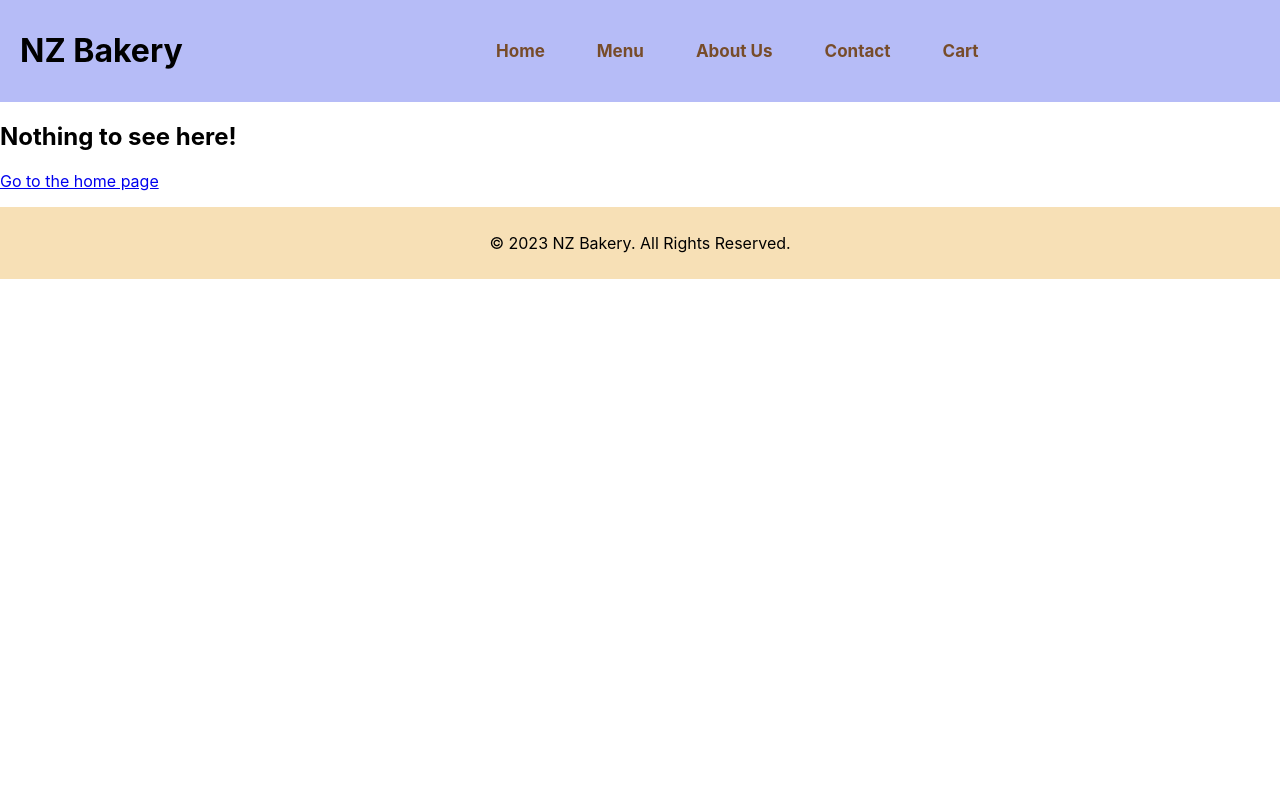
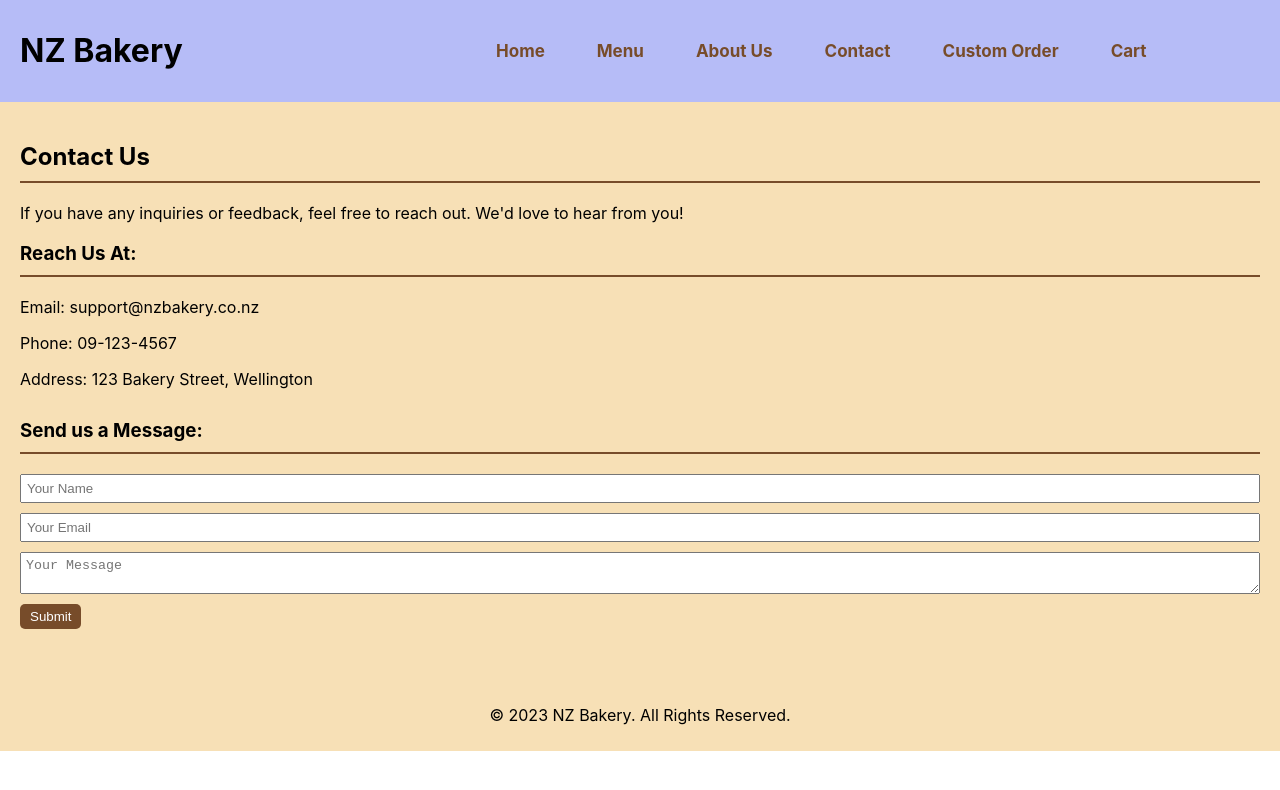
Before and after one commit to shaheensystems/bakery-react, a React (Create React App) app: page /custom in a window 1280 px wide. Shown: the top 790 px of the page. Built offline with nearby package versions, Linux system fonts and the light colour scheme.

Commit message:
add custom order page

```diff
--- a/src/App.js
+++ b/src/App.js
@@ -8,6 +8,7 @@ import AboutUs from './AboutUs';
 import Contact from './Contact';
 import { useState } from 'react';
 import {Routes, Route, Link} from 'react-router-dom';
+import CustomOrder from './CustomOrder';
 function App() {
   const [cart, setCart] = useState([]);
 
@@ -22,6 +23,7 @@ function App() {
         <Route path="/menu" element={ <Menu addToCart={addToCart} />} />
         <Route path="/about" element={<AboutUs />} />
         <Route path="/contact" element ={<Contact />} />
+        <Route path="/custom" element ={<CustomOrder />} />
         <Route path="/cart" element ={<Cart cartItems={cart} />} />
         <Route path="*" element={<NoMatch />} />
       </Routes>
--- /dev/null
+++ b/src/CustomOrder.css
@@ -0,0 +1,34 @@
+.contact {
+    padding: 20px;
+    background-color: #f7e0b6;
+  }
+
+  .contact h2, .contact h3 {
+    border-bottom: 2px solid #774c2a;
+    padding-bottom: 10px;
+    margin-bottom: 20px;
+  }
+
+  .contact-details, .contact-form {
+    margin-bottom: 30px;
+  }
+
+  .contact-form input, .contact-form textarea {
+    display: block;
+    width: 100%;
+    margin-bottom: 10px;
+    padding: 5px;
+    box-sizing: border-box;
+  }
+
+  .contact-form button {
+    background-color: #774c2a;
+    color: white;
+    padding: 5px 10px;
+    border: none;
+    border-radius: 5px;
+  }
+
+  .contact-form button:hover {
+    background-color: #60381f;
+  }
--- /dev/null
+++ b/src/CustomOrder.js
@@ -0,0 +1,27 @@
+import './Contact.css';
+
+function CustomOrder() {
+  return (
+    <div className="contact">
+      <h2>Contact Us</h2>
+      <p>If you have any inquiries or feedback, feel free to reach out. We'd love to hear from you!</p>
+
+      <div className="contact-details">
+        <h3>Reach Us At:</h3>
+        <p>Email: support@nzbakery.co.nz</p>
+        <p>Phone: 09-123-4567</p>
+        <p>Address: 123 Bakery Street, Wellington</p>
+      </div>
+
+      <div className="contact-form">
+        <h3>Send us a Message:</h3>
+        <input type="text" placeholder="Your Name" />
+        <input type="email" placeholder="Your Email" />
+        <textarea placeholder="Your Message"></textarea>
+        <button type="submit">Submit</button>
+      </div>
+    </div>
+  );
+}
+
+export default CustomOrder;
--- a/src/Header.js
+++ b/src/Header.js
@@ -18,6 +18,7 @@ function Header() {
         <Link to="/menu">Menu</Link>
         <Link to="/about">About Us</Link>
         <Link to="/contact">Contact</Link>
+        <Link to="/custom">Custom Order</Link>
         <Link to="/cart">Cart</Link>
         <button class="icon" onClick={toggleNav}>
     <i class="fa fa-bars"></i>
```
